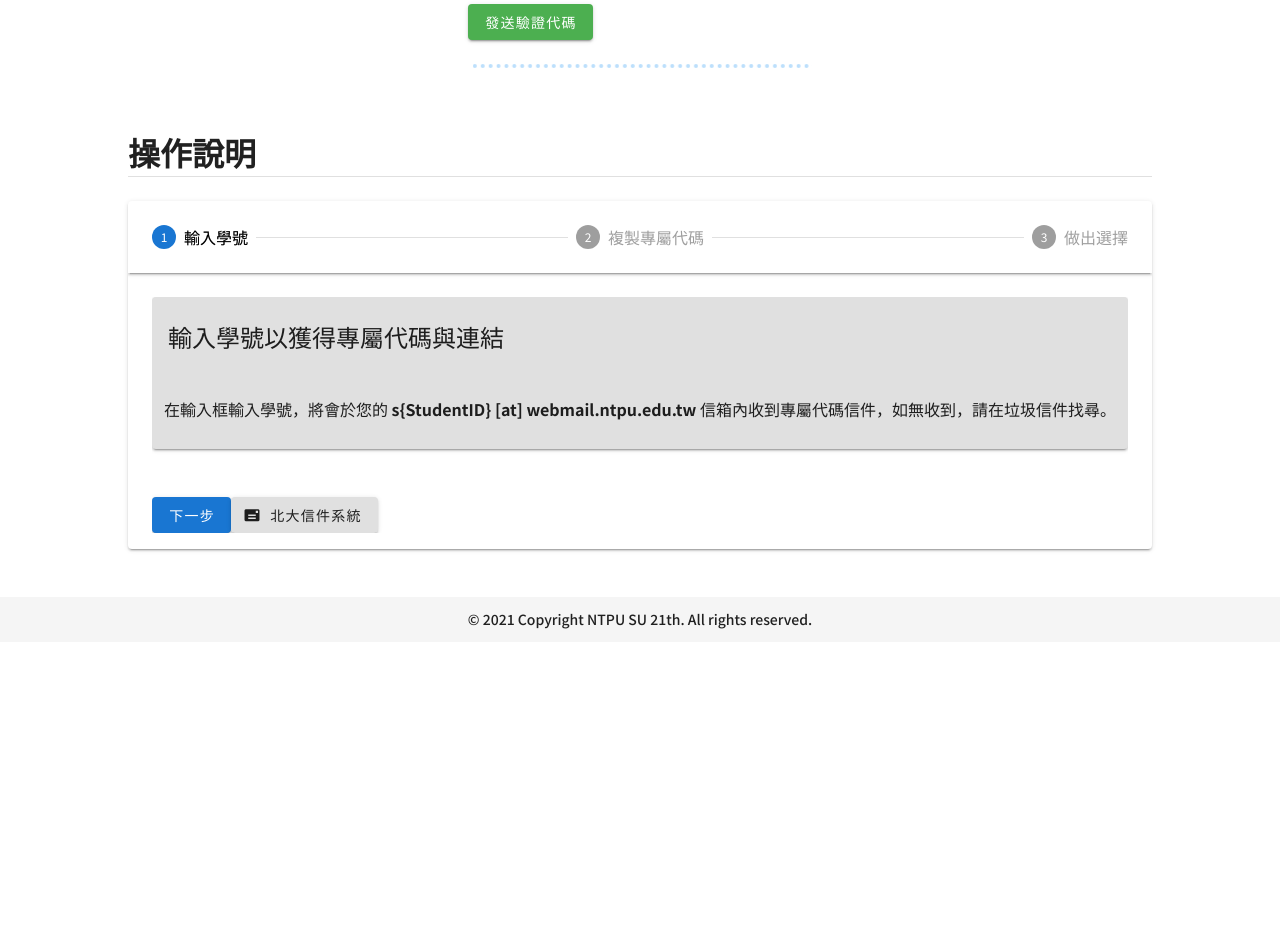
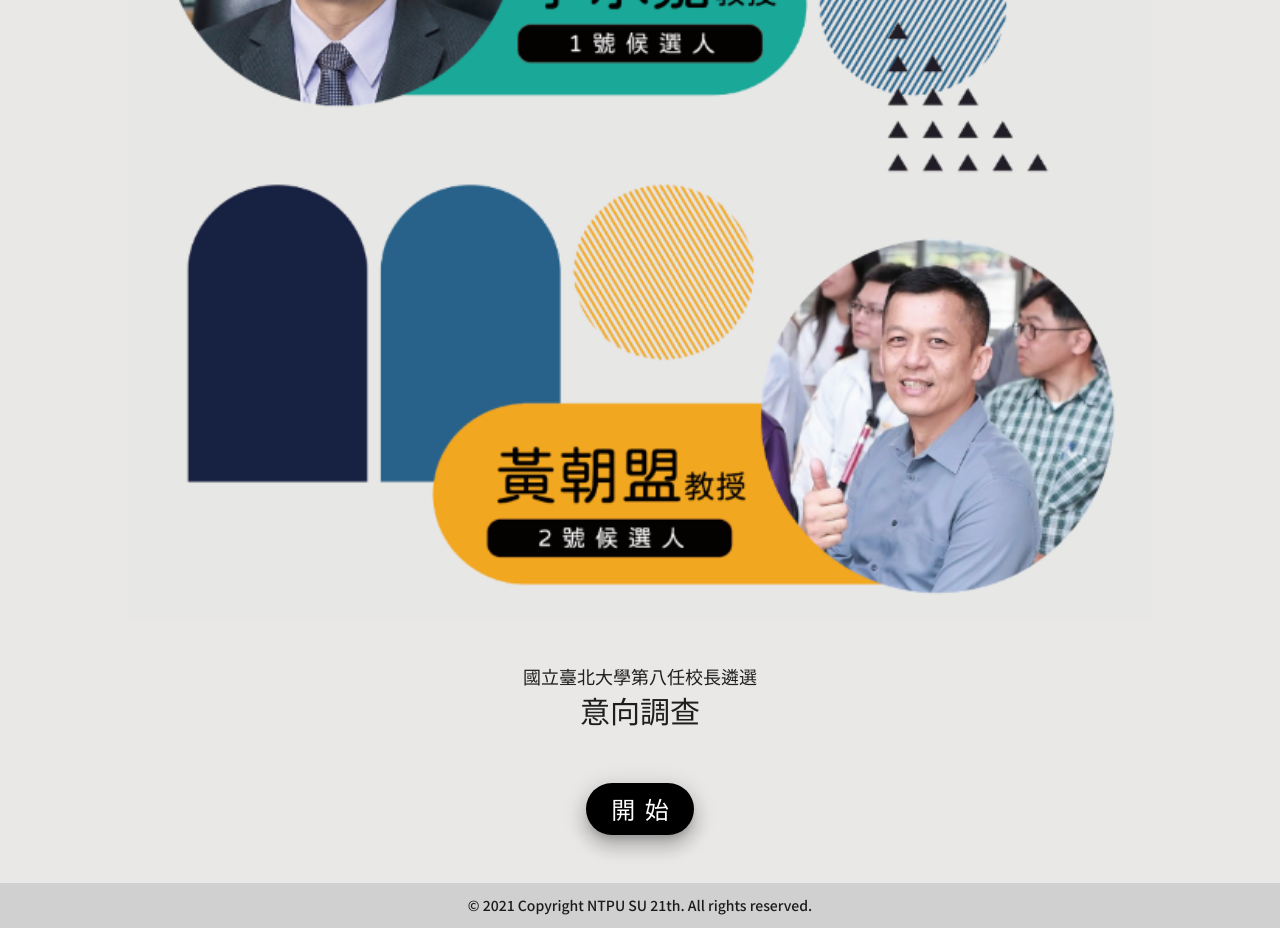
Before and after one commit to littlechintw/NTPUSU-21-Survey, a Vue app: page / in a window 1280 px wide. Shown: the part 400-1328 px from the top of the page. Before the commit the page ends 1042 px from the top, so only its background shows below. Built offline with nearby package versions, Linux system fonts and the light colour scheme; what vue-resource would draw is missing.

Commit message:
Fix the format

```diff
--- a/src/App.vue
+++ b/src/App.vue
@@ -1,19 +1,20 @@
 <template>
-  <v-app>
+  <v-app style="background-color: #e9e8e7">
     <div class="inapp">
-      <v-app-bar app dark>
+      <v-app-bar app dark color="#9B7575">
+        <v-spacer></v-spacer>
         <h2>NTPUSU Survey</h2>
         <v-spacer></v-spacer>
       </v-app-bar>
 
       <v-main>
-        <div id="router">
+        <div id="router" v-bind:style="{ minHeight: Height + 'px' }">
           <router-view />
         </div>
       </v-main>
     </div>
 
-    <v-footer padless class="font-weight-medium">
+    <v-footer padless class="font-weight-medium" color="#D0D0D0">
       <v-col class="text-center" cols="12" style="font-size: 14px">
         &copy; 2021 Copyright NTPU SU 21th. All rights reserved.
       </v-col>
@@ -32,8 +33,15 @@
   },
 
   data: () => ({
-    //
+    Height: 0,
   }),
+
+  mounted() {
+    this.Height = document.documentElement.clientHeight - 100;
+    window.onresize = () => {
+      this.Height = document.documentElement.clientHeight - 100;
+    };
+  },
 };
 </script>
 
--- a/src/components/Description.vue
+++ b/src/components/Description.vue
@@ -1,8 +1,65 @@
 <template>
   <div>
-    <h1>操作說明</h1>
-    <v-divider></v-divider><br />
-    <v-stepper v-model="e1">
+    <v-row>
+      <v-col cols="12" style="background-color: #e9e8e7">
+        <v-row align="center" justify="center" length>
+          <h1>操作說明</h1>
+        </v-row>
+        <v-row align="center" justify="center" length>
+          <v-divider></v-divider><br />
+        </v-row>
+        <v-row align="center" justify="center" length>
+          <br />
+        </v-row>
+      </v-col>
+    </v-row>
+
+    <v-stepper v-model="e1" vertical>
+      <v-stepper-step :complete="e1 > 1" step="1">
+        輸入學號
+        <!-- <small>Summarize if needed</small> -->
+      </v-stepper-step>
+
+      <v-stepper-content step="1">
+        <p>
+          在輸入框輸入學號，將會於您的
+          <strong style="color: #a86262"
+            >s{StudentID} [at] webmail.ntpu.edu.tw</strong
+          >
+          信箱內收到專屬代碼信件，如無收到，請在垃圾信件找尋。
+        </p>
+        <v-btn color="primary" @click="e1 = 2"> 繼續 </v-btn>
+        <v-btn
+          color="grey lighten-2"
+          href="https://webmail.ntpu.edu.tw/indexi.html"
+          target="_blank"
+        >
+          <v-icon left> mdi-mail </v-icon>北大信件系統</v-btn
+        >
+      </v-stepper-content>
+
+      <v-stepper-step :complete="e1 > 2" step="2">
+        複製專屬代碼
+      </v-stepper-step>
+
+      <v-stepper-content step="2">
+        <p>複製信箱內的專屬代碼，並將代碼於信件內專屬連結內貼上。</p>
+        <p style="color: #a86262">
+          <b>注意！</b
+          >專屬連結僅能在使用送出驗證代碼的裝置與瀏覽器上使用，否則將會失效且喪失調查資格，代碼亦不再補發。
+        </p>
+        <v-btn color="primary" @click="e1 = 3"> 繼續 </v-btn>
+      </v-stepper-content>
+
+      <v-stepper-step :complete="e1 > 3" step="3"> 做出選擇 </v-stepper-step>
+
+      <v-stepper-content step="3">
+        <p>選擇心中理想的答案吧！</p>
+        <v-btn color="primary" @click="e1 = 1"> 繼續 </v-btn>
+      </v-stepper-content>
+    </v-stepper>
+
+    <!-- <v-stepper v-model="e1" vertical>
       <v-stepper-header>
         <v-stepper-step :complete="e1 > 1" step="1"> 輸入學號 </v-stepper-step>
         <v-divider></v-divider>
@@ -77,7 +134,7 @@
           <v-btn color="primary" @click="e1 = 1"> 下一步 </v-btn>
         </v-stepper-content>
       </v-stepper-items>
-    </v-stepper>
+    </v-stepper> -->
   </div>
 </template>
 
--- a/src/views/Home.vue
+++ b/src/views/Home.vue
@@ -4,15 +4,77 @@
     <v-card elevation="0">
       <v-container fluid>
         <v-row>
-          <v-col cols="12">
+          <v-col cols="12" style="background-color: #e9e8e7">
             <v-row align="center" justify="center" length>
-              <p style="font-size: 64px">2021 校長遴選意向調查</p>
+              <img src="../image/cover.png" width="100%" />
             </v-row>
+            <v-row align="center" justify="center" length> <br /><br /> </v-row>
+            <v-row align="center" justify="center" length>
+              <p
+                style="
+                  font-size: 18px;
+                  line-height: 18px;
+                  background-color: #e9e8e7;
+                "
+              >
+                國立臺北大學第八任校長遴選
+              </p>
+            </v-row>
+            <v-row align="center" justify="center" length>
+              <p
+                style="
+                  font-size: 30px;
+                  line-height: 18px;
+                  background-color: #e9e8e7;
+                "
+              >
+                意向調查
+              </p>
+            </v-row>
+            <br /><br /><br />
+            <div v-show="!start_btn">
+              <v-row align="center" justify="center" length>
+                <v-btn
+                  color="black"
+                  elevation="12"
+                  rounded
+                  x-large
+                  dark
+                  v-on:click="start_btn = !start_btn"
+                  style="font-size: 150%"
+                  >開 始</v-btn
+                >
+              </v-row>
+            </div>
+            <transition name="fade">
+              <div v-if="start_btn">
+                <Description />
+                <br /><br />
+                <v-row align="center" justify="center" length>
+                  <v-btn
+                    color="black"
+                    elevation="12"
+                    rounded
+                    x-large
+                    dark
+                    v-on:click="cont_btn = !cont_btn"
+                    style="font-size: 150%"
+                    >我看完說明了！！</v-btn
+                  >
+                </v-row>
+              </div>
+            </transition>
+            <transition name="fade">
+              <div v-if="cont_btn">
                 <br /><br /><br />
                 <div v-show="formShow">
                   <v-row align="center" justify="center" length>
                     <v-form ref="form" v-model="valid" lazy-validation>
-                  <v-card elevation="0" width="344px">
+                      <v-card
+                        elevation="0"
+                        width="344px"
+                        style="background-color: #e9e8e7"
+                      >
                         <v-progress-linear
                           buffer-value="0"
                           color="blue"
@@ -51,6 +113,7 @@
                     </v-form>
                   </v-row>
                 </div>
+
                 <div v-show="formLoadingShow">
                   <v-row align="center" justify="center" length>
                     <v-progress-circular
@@ -66,13 +129,12 @@
                     </v-card>
                   </v-row>
                 </div>
+              </div>
+            </transition>
           </v-col>
         </v-row>
       </v-container>
     </v-card>
-    <br /><br /><br />
-
-    <Description />
     <br /><br />
   </div>
 </template>
@@ -88,6 +150,8 @@
   },
   data() {
     return {
+      start_btn: false,
+      cont_btn: false,
       valid: true,
       studentId: "",
       checkbox_rule: false,
@@ -141,4 +205,11 @@
 
 
 <style>
+.fade-enter-active,
+.fade-leave-active {
+  transition: opacity 0.5s;
+}
+.fade-enter, .fade-leave-to /* .fade-leave-active below version 2.1.8 */ {
+  opacity: 0;
+}
 </style>
```
Also changed, not shown: src/image/cover.png (added). Lines whose indentation alone changed are shown as unchanged.
